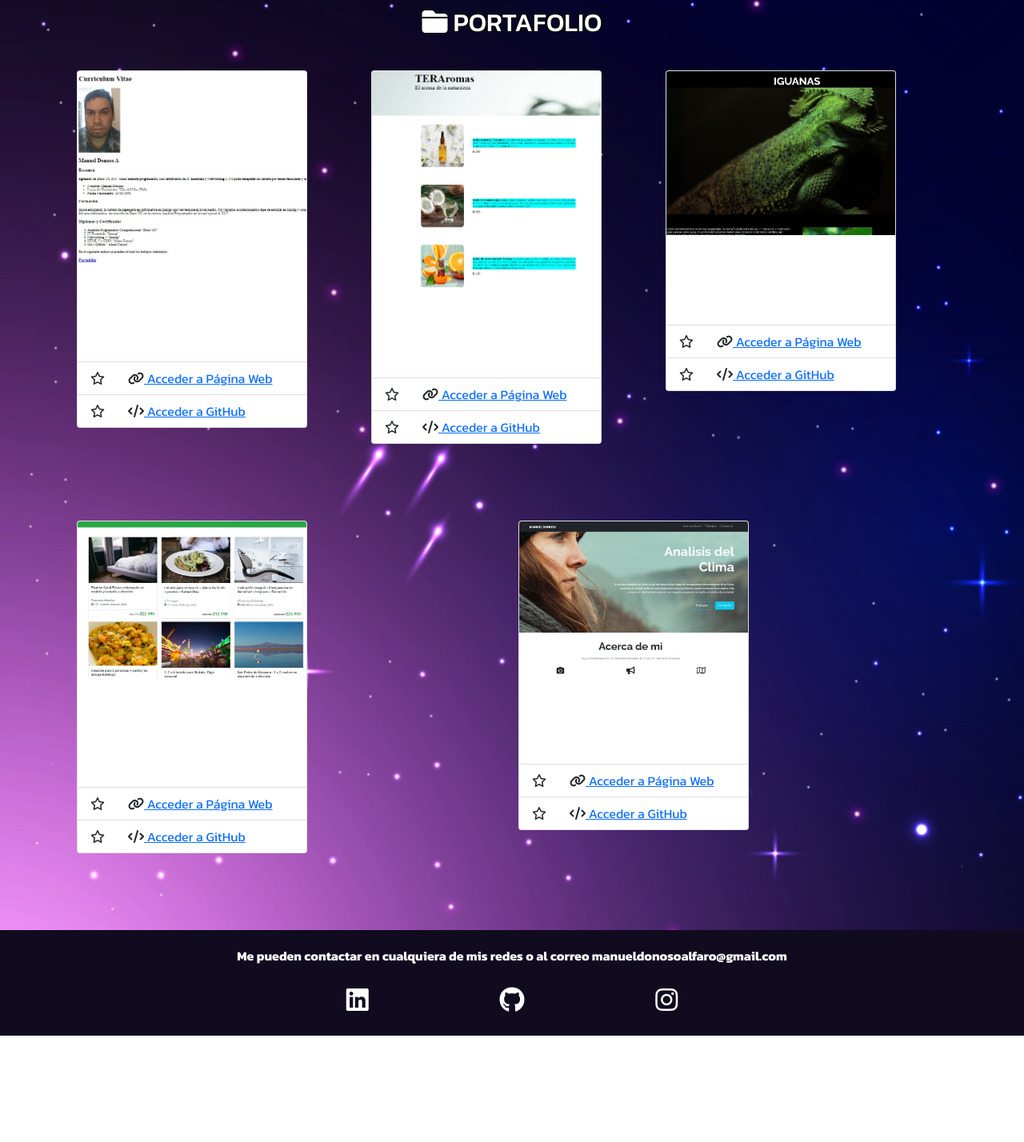
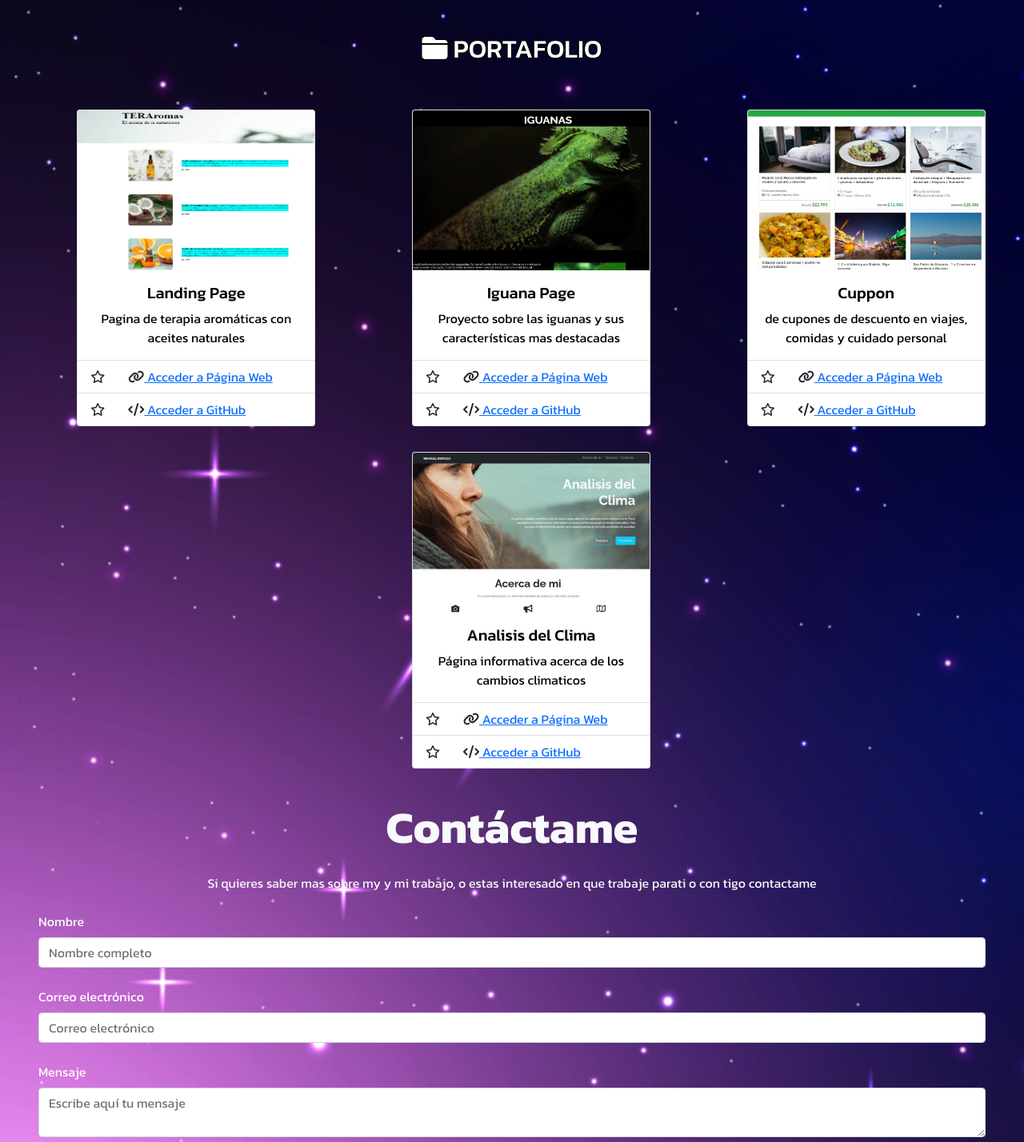
Before and after one commit to freitasjuli/Donoso-Manuel.github.io, a plain HTML site: page index.html in a window 1280 px wide. Shown: the part 1372-2800 px from the top of the page at 80% size. Before the commit the page ends 2667 px from the top, so only its background shows below. Drawn offline with nearby package versions, Linux system fonts and the light colour scheme.

Commit message:
actualizacion julian

```diff
--- a/assets/css/style.css
+++ b/assets/css/style.css
@@ -15,7 +15,6 @@ body{
 .fotoPerfil{
     border-radius: 200px;
     border: 4px solid white;
-    margin: 2rem;
 }
 .titulos{
     text-align: center;
@@ -51,6 +50,9 @@ ul li:before {
     margin-right: 5px;
     padding-right: 1.5rem;
 }
+.imagen{
+    height: 200px;
+}
 .footer {
     background-color: #100B1F;
     width: 100%;
--- a/index.html
+++ b/index.html
@@ -57,15 +57,15 @@
       </nav>
 
     <!--Descripcion sobre mi y foto-->
-    <div class="container foto">
-    <img class="fotoPerfil" src="assets/img/fotoPerfil.jpg" alt="Foto de Manuel Donoso, moreno, pelo crespo negro, ojos cafes">
+    <div class="container foto py-5">
+    <img class="fotoPerfil col-12 col-md-4" src="assets/img/fotoPerfil.jpg" alt="Foto de Manuel Donoso, moreno, pelo crespo negro, ojos cafes">
     </div>
     <div class="container titulos">
         <h1>MANUEL DONOSO A.</h1>
       </div>
 
-    <section id="sobreMi">
-        <div class=" container informacionPersonal ms-5">
+    <section id="sobreMi me-5">
+        <div class=" container informacionPersonal">
             <h2>Un poco de mi...</h2>
             <p>Mi nombre es Manuel Donoso, estudiante de "Programador Fullstack JS" y Back-End en Java. Tengo conocimientos de SQL, Sistemas operativos como windows, Linux y un poco de IOS.</p>
             <br>
@@ -80,7 +80,7 @@
     <section id="educacion">
         <div  class="container mb-0">
             <h2 class="titulos"><i class="fa-solid fa-graduation-cap"></i> Estudios</h2>
-        <ul class="listando ms-5">
+        <ul class="listando">
             <li><strong>Duoc UC: </strong>Analista Programador Computacional</li>
             <li><strong>Desafio Latam:</strong> Desarrollador Fullstack Javascript</li>
             <li><strong>Oracle Next Education: </strong>Desarrollo Back-End Java Orientacion a Objetos</li>
@@ -93,7 +93,7 @@
     <section id="experiencias">
         <div  class="container XP mb-0">
             <h2 class="titulos"><i class="fa-solid fa-book"></i> Mi Experiencia en informática</h2>
-        <ul class="listando ms-5">
+        <ul class="listando ">
             <li>
                 <strong>Desarrollo Web: </strong> experiencia en desarrollo web con HTML, CSS y Bootstrap.
             </li>
@@ -114,27 +114,13 @@
 
     <section id="portafolio" class="portafolioEstilo">
       <h2 class="titulos"><i class="fa-solid fa-folder-closed"></i> PORTAFOLIO</h2>
-        <div class="container justify-content-around ms-5 ps-5">
-            <div class="row mb-5">
-              <div class="col-12 col-md-6 col-lg-4 mb-5">
-                <div class="card" style="width: 18rem;">
-                    <img src="assets/img/desafio1.jpg" class="card-img-top" alt="imagen de proyecto de curriculum">
+      <div class="justify-content-around row ps-5">
+        <div class="col-12 col-md-6 col-lg-3 m-2 p-2">
+                <div class="card">
+                    <img src="assets/img/desafio2.jpg" class="imagen card-img-top" alt="imagen de proyecto de terapia aromaticas">
                     <div class="card-body">
-                      <h5 class="card-title text-center">Curriculum Vitae</h5>
-                      <p class="card-text  text-center">Contruccion de un curriculum basico y lineal</p>
-                    </div>
-                    <ul class="list-group list-group-flush">
-                      <li class="list-group-item"><i class="fa-solid fa-link"></i><a  href="https://donoso-manuel.github.io/curriculum/"> Acceder a Página Web</a></li>
-                      <li class="list-group-item"><i class="fa-solid fa-code"></i><a  href="https://github.com/Donoso-Manuel/curriculum"> Acceder a GitHub</a></li>
-                    </ul>
-                  </div>
-              </div>
-              <div class="col-12 col-md-6 col-lg-4 mb-5">
-                <div class="card" style="width: 18rem;">
-                    <img src="assets/img/desafio2.jpg" class="card-img-top" alt="imagen de proyecto de terapia aromaticas">
-                    <div class="card-body">
-                      <h5 class="card-title text-center">Landing Page</h5>
-                      <p class="card-text text-center">Pagina de terapia aromáticas con aceites naturales</p>
+                      <h5 class="card-title text-center text-black">Landing Page</h5>
+                      <p class="card-text text-center text-black">Pagina de terapia aromáticas con aceites naturales</p>
                     </div>
                     <ul class="list-group list-group-flush">
                         <li class="list-group-item"><i class="fa-solid fa-link"></i><a href="https://donoso-manuel.github.io/Teraromas/"> Acceder a Página Web</a></li>
@@ -142,12 +128,12 @@
                     </ul>
                   </div>
         </div>
-              <div class="col-12 col-md-6 col-lg-4">
-                <div class="card" style="width: 18rem;">
-                    <img src="assets/img/desafio3.jpg" class="card-img-top" alt="imagen de proyecto de iguana">
+        <div class="col-12 col-md-6 col-lg-3 m-2 p-2">
+                <div class="card" >
+                    <img src="assets/img/desafio3.jpg" class="imagen card-img-top" alt="imagen de proyecto de iguana">
                     <div class="card-body">
-                      <h5 class="card-title text-center">Iguana Page</h5>
-                      <p class="card-text text-center">Proyecto sobre las iguanas y sus características mas destacadas</p>
+                      <h5 class="card-title text-center text-black">Iguana Page</h5>
+                      <p class="card-text text-center text-black">Proyecto sobre las iguanas y sus características mas destacadas</p>
                     </div>
                     <ul class="list-group list-group-flush">
                         <li class="list-group-item"><i class="fa-solid fa-link"></i><a href="https://donoso-manuel.github.io/IguanaPage/"> Acceder a Página Web</a></li>
@@ -155,14 +141,12 @@
                     </ul>
                   </div>
         </div>
-            </div>
-            <div class="row pb-5">
-                <div class="col-12 col-md-6 mb-5">
-                    <div class="card" style="width: 18rem;">
-                        <img src="assets/img/desafio4.jpg" class="card-img-top" alt="imagen de proyecto de cupones">
+        <div class="col-12 col-md-6 col-lg-3 m-2 p-2">
+                    <div class="card" >
+                        <img src="assets/img/desafio4.jpg" class="imagen card-img-top" alt="imagen de proyecto de cupones">
                         <div class="card-body">
-                          <h5 class="card-title text-center">Cuppon</h5>
-                          <p class="card-text text-center">Página de cupones de descuento en diferentes tematicas como viajes, comidas y cuidado personal</p>
+                          <h5 class="card-title text-center text-black">Cuppon</h5>
+                          <p class="card-text text-center text-black">de cupones de descuento en viajes, comidas y cuidado personal</p>
                         </div>
                         <ul class="list-group list-group-flush">
                             <li class="list-group-item"><i class="fa-solid fa-link"></i><a href="https://donoso-manuel.github.io/cuppon/"> Acceder a Página Web</a></li>
@@ -170,12 +154,12 @@
                         </ul>
                       </div>
         </div>
-                <div class="col-12 col-md-6">
-                    <div class="card" style="width: 18rem;">
-                        <img src="assets/img/desafio5.jpg" class="card-img-top" alt="imagen proyecto analisis del clima">
+        <div class="col-12 col-md-6 col-lg-3 m-2 p-2">
+                    <div class="card" >
+                        <img src="assets/img/desafio5.jpg" class="imagen card-img-top" alt="imagen proyecto analisis del clima">
                         <div class="card-body">
-                          <h5 class="card-title text-center">Analisis del Clima</h5>
-                          <p class="card-text text-center">Página informativa acerca de los cambios climaticos</p>
+                          <h5 class="card-title text-center text-black">Analisis del Clima</h5>
+                          <p class="card-text text-center text-black">Página informativa acerca de los cambios climaticos</p>
                         </div>
                         <ul class="list-group list-group-flush">
                             <li class="list-group-item"><i class="fa-solid fa-link"></i><a href="https://donoso-manuel.github.io/desafioGithub/"> Acceder a Página Web</a></li>
@@ -183,12 +167,36 @@
                         </ul>
                       </div>
         </div>
+
       </div>
+    </section>
+    <!--fortmulario-->
+    <section class="col-12">
+      <div class="formulario pr-5">
+        <h2 class="display-4 fw-bold text-light text-center my-4">Contáctame</h2>
+        <p class="text-center my-4 d-none text-light d-md-block">Si quieres saber mas sobre my y mi trabajo, o estas interesado en que trabaje parati o con tigo contactame </p>
+        <form class="formulario px-5">
+          <div class="form-group mb-4">
+              <label class="mb-2">Nombre</label>
+              <input class="form-control" placeholder="Nombre completo">
+          </div>
+          <div class="form-group mb-4">
+              <label class="mb-2">Correo electrónico</label>
+              <input class="form-control" placeholder="Correo electrónico" />
+          </div>
+          <div class="form-group">
+              <label class="mb-2">Mensaje</label>
+              <textarea class="form-control" placeholder="Escribe aquí tu mensaje"></textarea>
+          </div>
+          <div class="my-3 text-end">
+              <button class="btn btn-light">Enviar</button>
+          </div>
+        </form>
      </div>
     </section>
 
     <!--Footer de contacto-->
-    <section id="contacto" class="container-fluid footer">
+    <section id="contacto" class="container-fluid footer col-12">
         <div class="footer-content">
             <strong><p>Me pueden contactar en cualquiera de mis redes o al correo manueldonosoalfaro@gmail.com</p></strong>
         </div>
```
Lines whose indentation alone changed are shown as unchanged.
